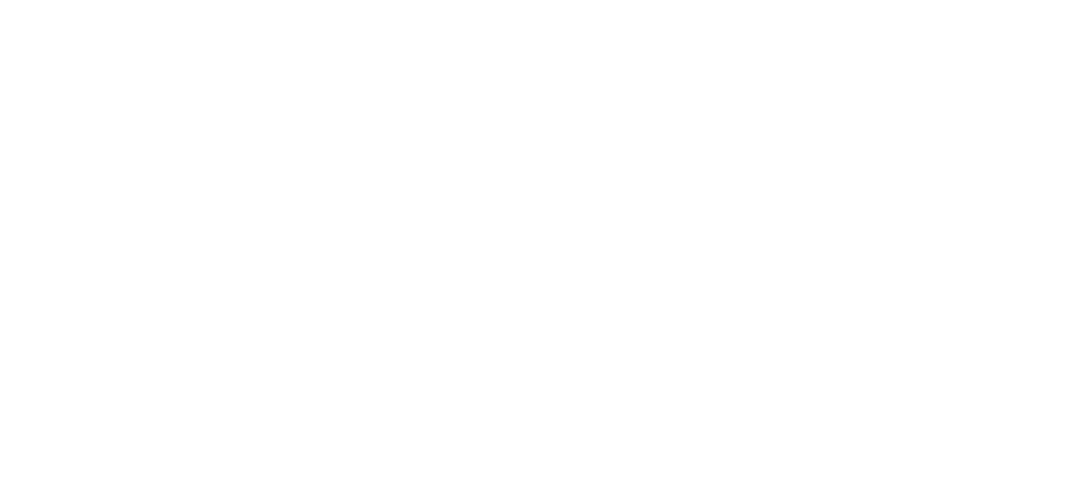
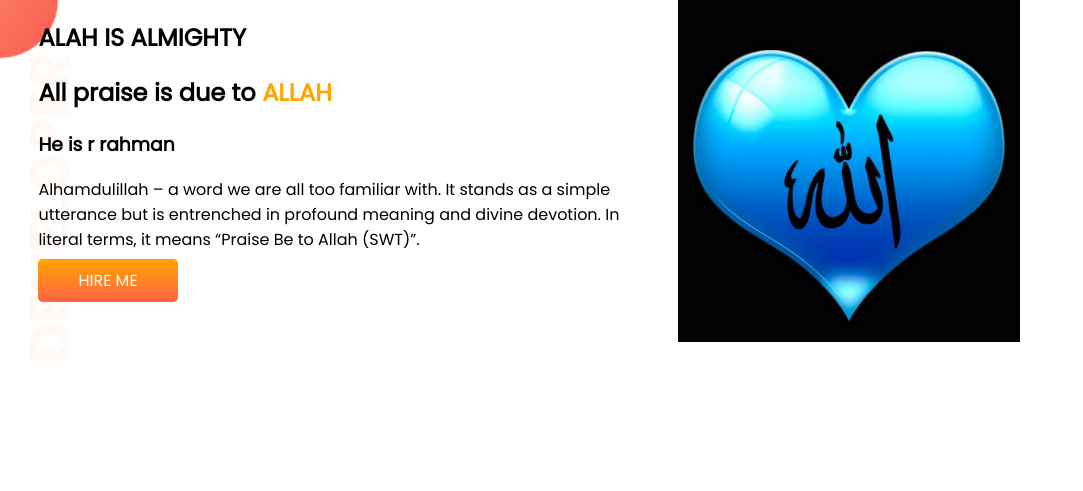
Before and after one commit to allahorgolam/developer-portfolo, a plain HTML site: page index.html in a window 1280 px wide. Shown: the whole page, without its empty margins (0-1083 px from the left). Drawn offline with Linux system fonts and the light colour scheme.

Commit message:
top banner

```diff
--- a/index.html
+++ b/index.html
@@ -3,9 +3,39 @@
   <head>
     <meta charset="UTF-8" />
     <meta http-equiv="X-UA-Compatible" content="IE=edge" />
+    <title>Mahmud's Portfolio</title>
     <meta name="viewport" content="width=device-width, initial-scale=1.0" />
-    <title>Mahmud's Portfolio</title>
+    <link rel="preconnect" href="https://fonts.googleapis.com" />
+    <link rel="preconnect" href="https://fonts.gstatic.com" crossorigin />
+    <link
+      href="https://fonts.googleapis.com/css2?family=Poppins&display=swap"
+      rel="stylesheet"
+    />
+
     <link rel="stylesheet" href="style.css" />
   </head>
-  <body></body>
+  <body>
+    <section class="top-banner">
+      <div class="half-width">
+        <h1>ALAH IS ALMIGHTY</h1>
+        <h1>
+          All praise is due to
+          <span class="orange-color"> <strong>ALLAH</strong></span>
+        </h1>
+        <h3>He is r rahman</h3>
+        <p>
+          Alhamdulillah – a word we are all too familiar with. It stands as a
+          simple utterance but is entrenched in profound meaning and divine
+          devotion. In literal terms, it means “Praise Be to Allah (SWT)”.
+        </p>
+        <a
+          class="link-button"
+          target="_blank"
+          href="https://www.linkedin.com/in/md-mahmud-0068971b9/"
+          >HIRE ME</a
+        >
+      </div>
+      <div class="half-width"><img src="images/a.jpg" alt="" srcset="" /></div>
+    </section>
+  </body>
 </html>
--- a/style.css
+++ b/style.css
@@ -0,0 +1,33 @@
+body {
+  font-family: "Poppins", sans-serif;
+  margin: 0;
+}
+h1 {
+  font: size 50px;
+}
+.orange-color {
+  color: orange;
+}
+section {
+  display: flex;
+}
+.half-width {
+  width: 50%;
+  padding-left: 3%;
+}
+.half-width img {
+  max-width: 80%;
+  max-height: 70%;
+}
+.link-button {
+  text-decoration: none;
+  background-image: linear-gradient(orange, tomato);
+  background-color: orange;
+  color: white;
+  padding: 10px 40px;
+  border-radius: 5px;
+}
+.top-banner {
+  background-image: url(images/top-banner.png);
+  background-repeat: no-repeat;
+}
```
Also changed, not shown: images/a.jpg (added), images/dream-bg.png (added), images/exp-bg.png (added), images/jhankar.png (added), images/jhankar2.png (added), images/m.png (added), images/my-bg.png (added), images/my-bg2.png (added), images/top-banner.png (added).
